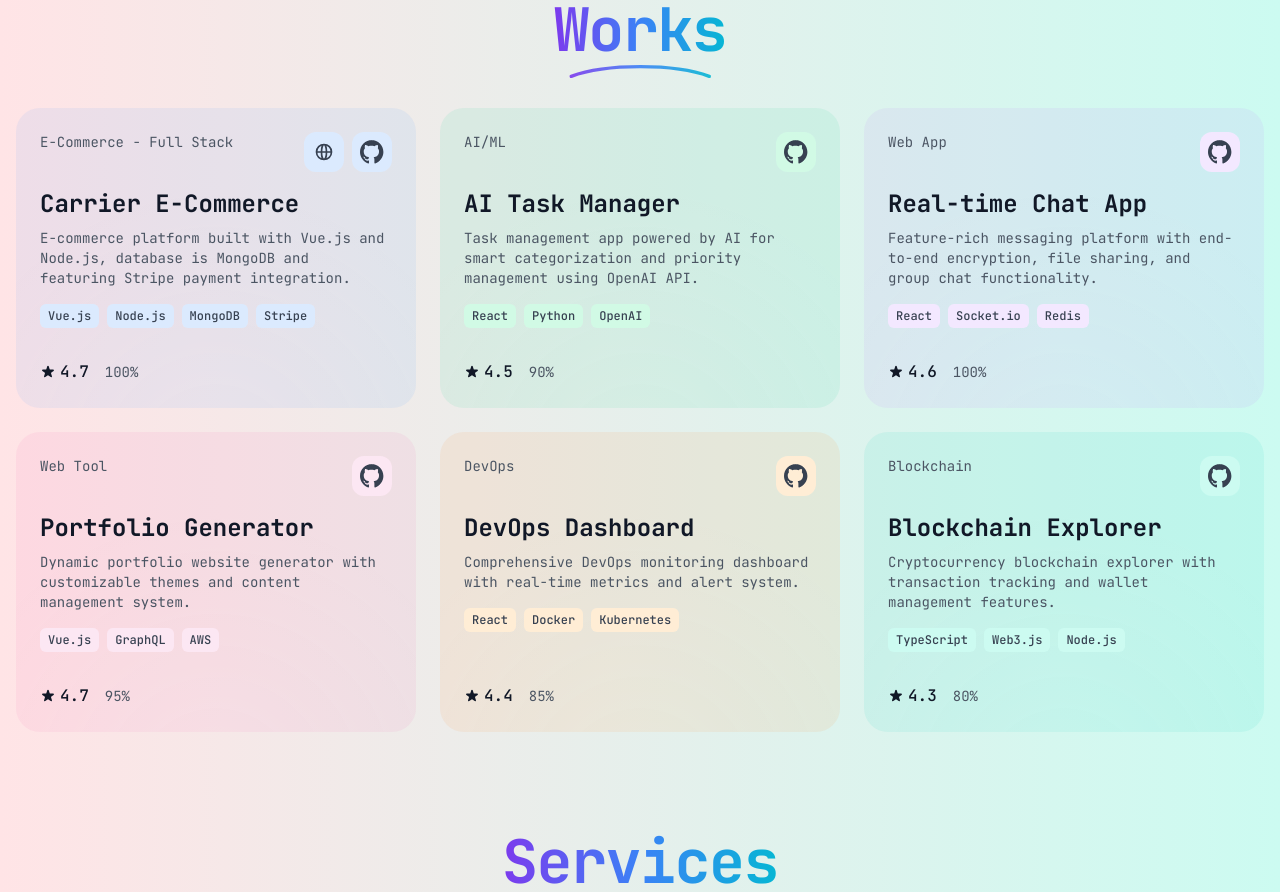
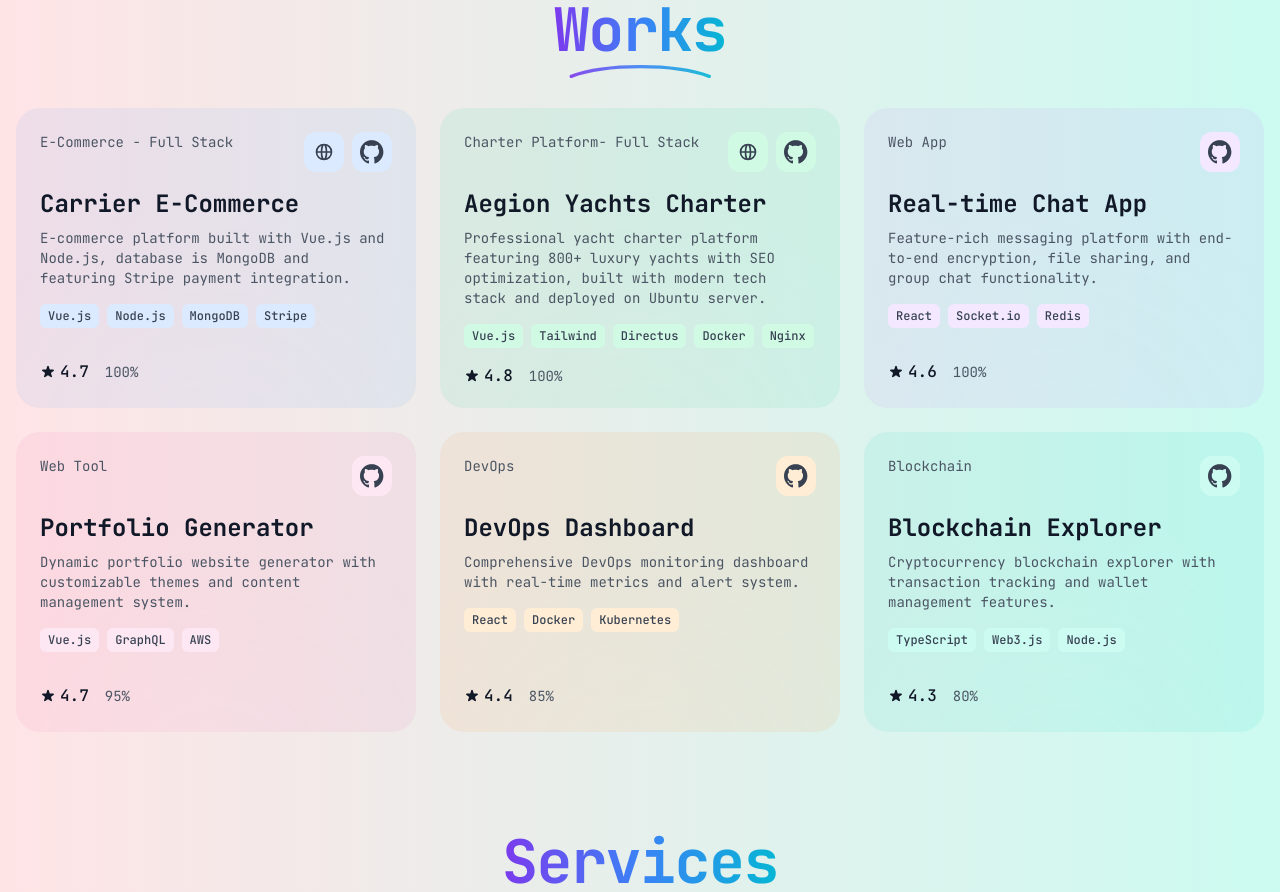
Before and after one commit to musakarakilic/portfolio, a Next.js app: page / in a window 1280 px wide. Shown: the part 880-1772 px from the top of the page. Built offline with nearby package versions, Linux system fonts and the light colour scheme.

Commit message:
Update Aegion Yachts Charter project details

```diff
--- a/components/Works.tsx
+++ b/components/Works.tsx
@@ -18,16 +18,16 @@ const projects = [
     liveUrl: "https://carrier-ecommerce.vercel.app/",
   },
   {
-    title: "AI Task Manager",
-    description: "Task management app powered by AI for smart categorization and priority management using OpenAI API.",
-    rating: "4.5",
-    progress: "90%",
-    category: "AI/ML",
-    tech: ["React", "Python", "OpenAI"],
+    title: "Aegion Yachts Charter",
+    description: "Professional yacht charter platform featuring 800+ luxury yachts with SEO optimization, built with modern tech stack and deployed on Ubuntu server.",
+    rating: "4.8",
+    progress: "100%",
+    category: ["Charter Platform", "- Full Stack"],
+    tech: ["Vue.js", "Tailwind", "Directus", "Docker", "Nginx"],
     bgColor: "bg-emerald-400/10",
     iconBgColor: "bg-emerald-100",
     hoverBgColor: "hover:bg-emerald-400/20",
-    githubUrl: "https://github.com/musakarakilic",
+    liveUrl: "https://aegionyachts.com",
   },
   {
     title: "Real-time Chat App",
```
